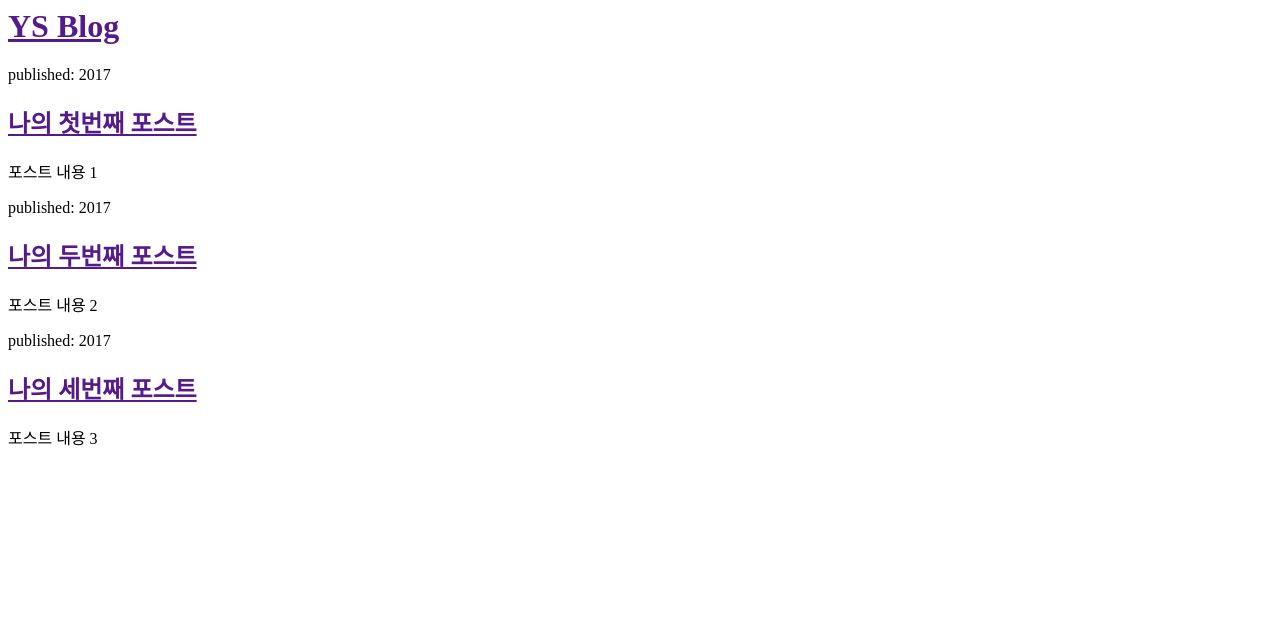
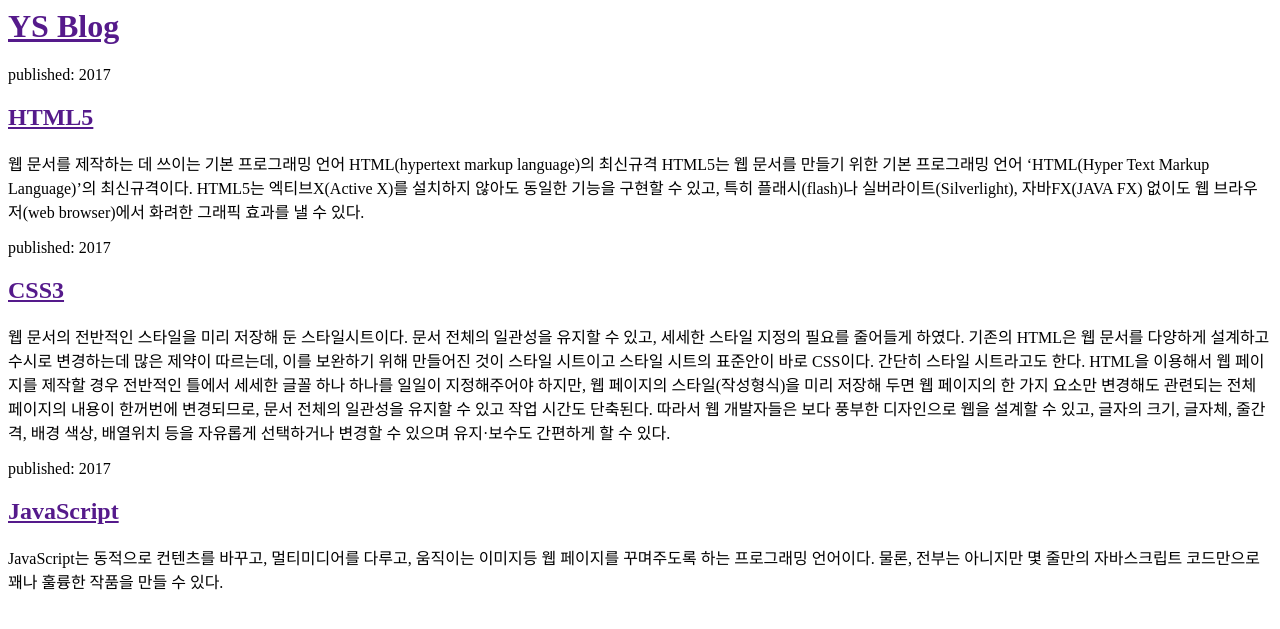
Before and after one commit to yskebi/my-first-blog1, a Django app: page / in a window 1280 px wide. Shown: the top 629 px of the page. Run offline with Django 3.2, Linux system fonts and the light colour scheme.

Commit message:
Changed the HTML for the site.

```diff
--- a/blog/templates/blog/post_list.html
+++ b/blog/templates/blog/post_list.html
@@ -9,43 +9,36 @@
     <body>
 
         <div>
-
             <h1><a href="">YS Blog</a></h1>
-
-        </div>
-
-
-
-        <div>
-
-            <p>published: 2017</p>
-
-            <h2><a href="">나의 첫번째 포스트</a></h2>
-
-            <p>포스트 내용 1</p>
-
         </div>
 
         <div>
+            <p>published: 2017</p>
+            <h2><a href="">HTML5</a></h2>
 
-            <p>published: 2017</p>
+            <p>웹 문서를 제작하는 데 쓰이는 기본 프로그래밍 언어 HTML(hypertext markup language)의 최신규격
 
-            <h2><a href="">나의 두번째 포스트</a></h2>
-
-            <p>포스트 내용 2</p>
-
+                HTML5는 웹 문서를 만들기 위한 기본 프로그래밍 언어 ‘HTML(Hyper Text Markup Language)’의 최신규격이다. HTML5는 엑티브X(Active X)를 설치하지 않아도 동일한 기능을 구현할 수 있고, 특히 플래시(flash)나 실버라이트(Silverlight), 자바FX(JAVA FX) 없이도 웹 브라우저(web browser)에서 화려한 그래픽 효과를 낼 수 있다.
         </div>
 
         <div>
+            <p>published: 2017</p>
+            <h2><a href="">CSS3</a></h2>
 
-            <p>published: 2017</p>
+            <p>웹 문서의 전반적인 스타일을 미리 저장해 둔 스타일시트이다. 문서 전체의     일관성을 유지할 수 있고, 세세한 스타일 지정의 필요를 줄어들게 하였다.
+                기존의 HTML은 웹 문서를 다양하게 설계하고 수시로 변경하는데 많은 제약이 따르는데, 이를 보완하기 위해 만들어진 것이 스타일 시트이고 스타일 시트의 표준안이 바로 CSS이다. 간단히 스타일 시트라고도 한다.
 
-            <h2><a href="">나의 세번째 포스트</a></h2>
+                HTML을 이용해서 웹 페이지를 제작할 경우 전반적인 틀에서 세세한 글꼴 하나 하나를 일일이 지정해주어야 하지만, 웹 페이지의 스타일(작성형식)을 미리 저장해 두면 웹 페이지의 한 가지 요소만 변경해도 관련되는 전체 페이지의 내용이 한꺼번에 변경되므로, 문서 전체의 일관성을 유지할 수 있고 작업 시간도 단축된다.
 
-            <p>포스트 내용 3</p>
-
+                따라서 웹 개발자들은 보다 풍부한 디자인으로 웹을 설계할 수 있고, 글자의 크기, 글자체, 줄간격, 배경 색상, 배열위치 등을 자유롭게 선택하거나 변경할 수 있으며 유지·보수도 간편하게 할 수 있다.
+                </p>
         </div>
 
+        <div>
+            <p>published: 2017</p>
+            <h2><a href="">JavaScript</a></h2>
+
+            <p>JavaScript는 동적으로 컨텐츠를 바꾸고, 멀티미디어를 다루고, 움직이는 이미지등 웹 페이지를 꾸며주도록 하는 프로그래밍 언어이다. 물론, 전부는 아니지만 몇 줄만의 자바스크립트 코드만으로 꽤나 훌륭한 작품을 만들 수 있다.</p>
+        </div>
     </body>
-
 </html>
```
